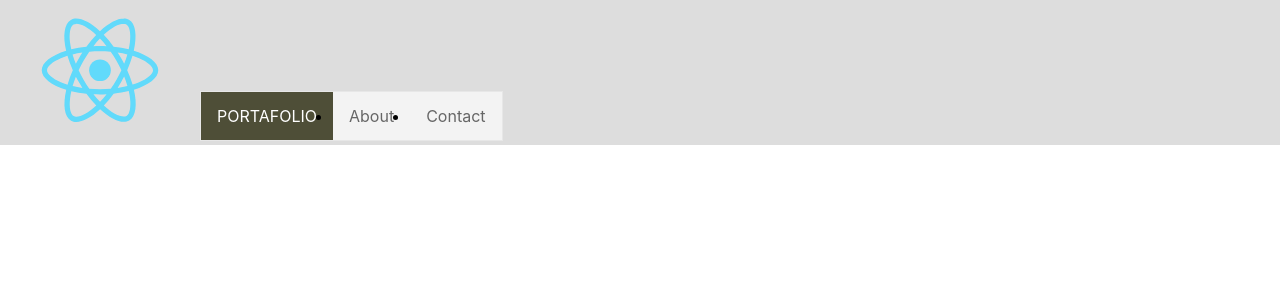
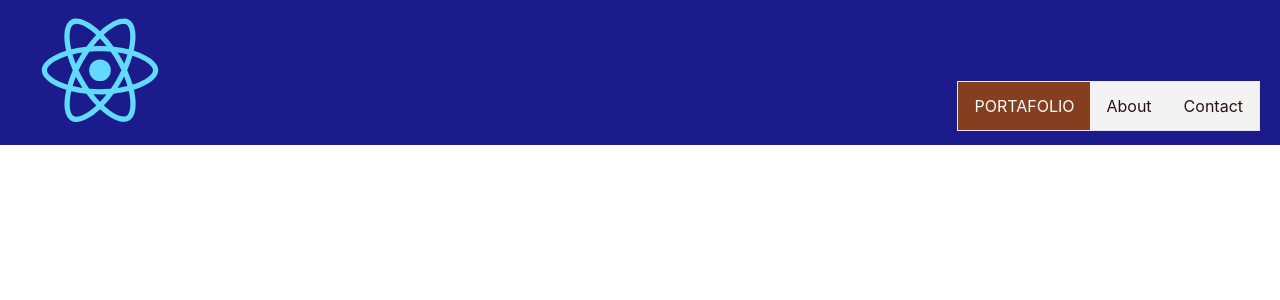
Before and after one commit to Afangar/Clase1, a React (Create React App) app in the folder clase2/: page / in a window 1280 px wide. Shown: the top 300 px of the page. Built offline with nearby package versions, Linux system fonts and the light colour scheme.

Commit message:
Corrección navbar

```diff
--- a/clase2/src/Componentes/nav.scss
+++ b/clase2/src/Componentes/nav.scss
@@ -5,17 +5,21 @@
   }
   ul {
     display: inline-block;
-    margin: 0;
     padding: 0;
     overflow: hidden;
     border: 1px solid #e7e7e7;
     background-color: #f3f3f3;
+    float: right;
+    position: relative;
+    top: 65px;
+    margin-right: 20px;
     li {
       float: left;
+      list-style: none;
     }
     li a {
       display: block;
-      color: #666;
+      color: rgb(41, 18, 18);
       text-align: center;
       padding: 14px 16px;
       text-decoration: none;
@@ -25,8 +29,8 @@
     }
     li a.active {
       color: white;
-      background-color: rgb(78, 78, 55);
+      background-color: rgb(134, 62, 33);
     }
   }
-  background-color: #dddddd;
+  background-color: rgb(27, 27, 139);
 }
```
